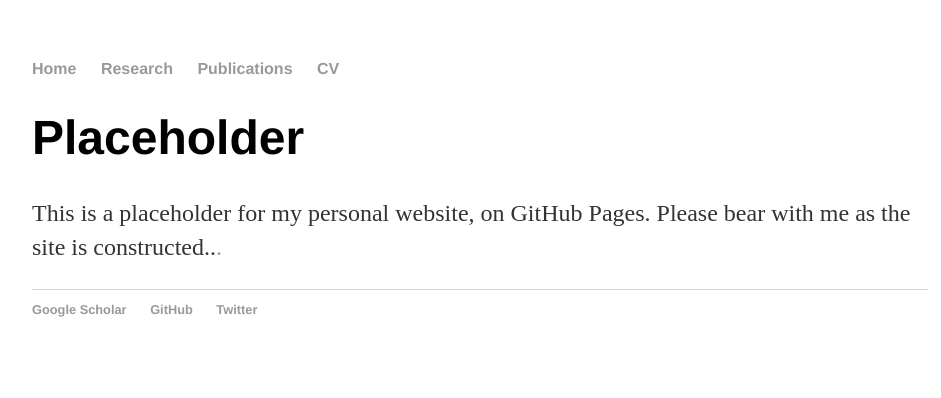
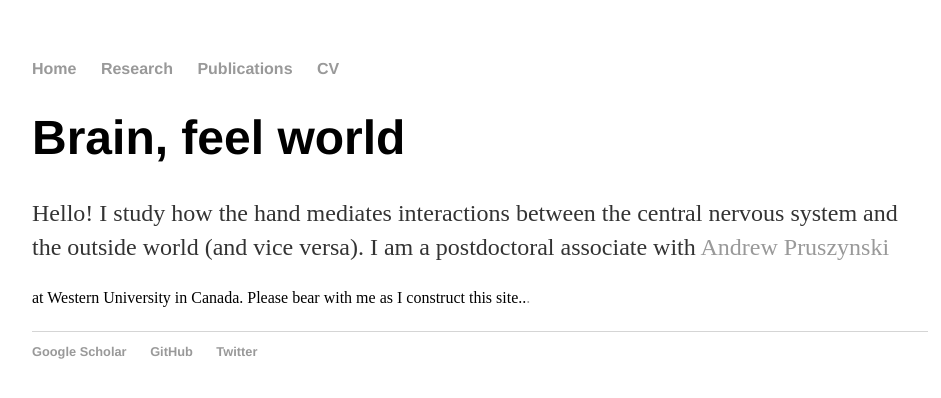
Before and after one commit to sreschechtko/sreschechtko.github.io, a Jekyll site: the page built from index.html, in a window 1280 px wide. Shown: the top 398 px of the page, without its empty margins (160-1101 px from the left). Built offline with Jekyll 4.4.1, drawn with Linux system fonts in a browser that asks for light colours.

Commit message:
Update index.html

```diff
--- a/index.html
+++ b/index.html
@@ -1,8 +1,8 @@
 ---
 layout: default
-title: Sasha Reschechtko
+title: Sasha Reschechtko - Home
 ---
 <div class="blurb">
-	<h1>Placeholder</h1>
-	<p>This is a placeholder for my personal website, on GitHub Pages. Please bear with me as the site is constructed..<a href="/about">.</a></p>
+	<h1>Brain, feel world</h1>
+	<p>Hello! I study how the hand mediates interactions between the central nervous system and the outside world (and vice versa). I am a postdoctoral associate with <a href="http://www.pruszynskilab.com/">Andrew Pruszynski</a></p> at Western University in Canada. Please bear with me as I construct this site..<a href="/about">.</a></p>
 </div><!-- /.blurb -->
```
